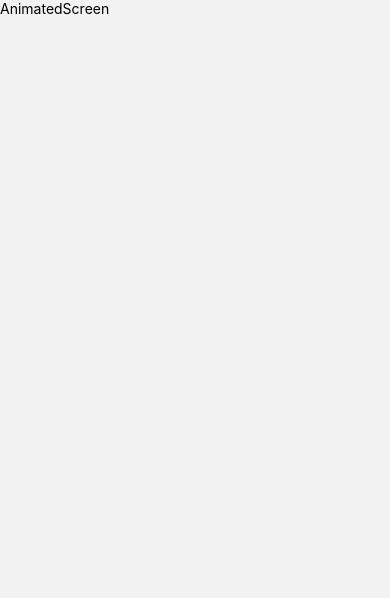
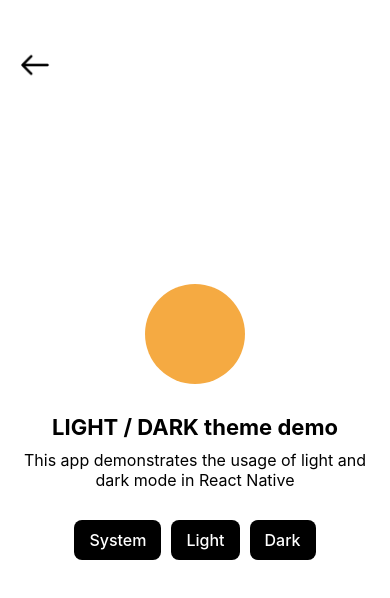
Before and after one commit to PrayagJoshi10/LightDarkRN, a React Native app: screen /Animated in a window 390 px wide. Shown: the top 598 px of the page. Built offline with nearby package versions, Linux system fonts and the light colour scheme.

Commit message:
Added dark mode transition with animations.

```diff
--- /dev/null
+++ b/src/components/AnimatedButton.tsx
@@ -0,0 +1,49 @@
+import {Pressable, StyleSheet} from 'react-native';
+import React from 'react';
+import Animated, {useAnimatedStyle, withTiming} from 'react-native-reanimated';
+import {useAppProvider} from '../providers/AppProvider';
+
+interface Props {
+  title: string;
+  onPress: () => void;
+}
+
+const AnimatedButton = ({title, onPress}: Props) => {
+  const {theme} = useAppProvider();
+  const backgroundColorAnimation = useAnimatedStyle(() => {
+    return {
+      backgroundColor:
+        theme === 'light' ? withTiming('#000000') : withTiming('#ffffff'),
+    };
+  });
+  const textColorAnimation = useAnimatedStyle(() => {
+    return {
+      color: theme === 'light' ? withTiming('#ffffff') : withTiming('#000000'),
+    };
+  });
+  return (
+    <Pressable onPress={onPress}>
+      <Animated.View style={[styles.container, backgroundColorAnimation]}>
+        <Animated.Text style={[styles.text, textColorAnimation]}>
+          {title}
+        </Animated.Text>
+      </Animated.View>
+    </Pressable>
+  );
+};
+
+export default AnimatedButton;
+
+const styles = StyleSheet.create({
+  container: {
+    paddingHorizontal: 15,
+    paddingVertical: 10,
+    backgroundColor: '#000000',
+    borderRadius: 8,
+  },
+  text: {
+    color: '#ffffff',
+    fontSize: 16,
+    fontWeight: '500',
+  },
+});
--- a/src/screens/AnimatedScreen.tsx
+++ b/src/screens/AnimatedScreen.tsx
@@ -1,16 +1,125 @@
-import {StyleSheet, Text, View} from 'react-native';
+import {Pressable, StyleSheet, View, useColorScheme} from 'react-native';
 import React from 'react';
+import {NavigationProp} from '@react-navigation/native';
+import {useAppProvider} from '../providers/AppProvider';
+import Animated, {useAnimatedStyle, withTiming} from 'react-native-reanimated';
+import AnimatedButton from '../components/AnimatedButton';
 
-interface Props {}
+interface Props {
+  navigation: NavigationProp<any>;
+}
 
-const AnimatedScreen = (props: Props) => {
+const AnimatedScreen = ({navigation}: Props) => {
+  const {theme, setTheme} = useAppProvider();
+  const system = useColorScheme();
+
+  const backgroundColorAnimation = useAnimatedStyle(() => {
+    return {
+      backgroundColor:
+        theme === 'light' ? withTiming('#ffffff') : withTiming('#000000'),
+    };
+  });
+  const textColorAnimation = useAnimatedStyle(() => {
+    return {
+      color: theme === 'light' ? withTiming('#000000') : withTiming('#ffffff'),
+    };
+  });
+  const circleColorAnimation = useAnimatedStyle(() => {
+    return {
+      backgroundColor:
+        theme === 'light' ? withTiming('#f5aa42') : withTiming('#ffffff'),
+    };
+  });
+  const backArrowColorAnimation = useAnimatedStyle(() => {
+    return {
+      tintColor:
+        theme === 'light' ? withTiming('#000000') : withTiming('#ffffff'),
+    };
+  });
   return (
-    <View>
-      <Text>AnimatedScreen</Text>
-    </View>
+    <Animated.View style={[styles.container, backgroundColorAnimation]}>
+      <Pressable
+        style={styles.backContainer}
+        onPress={() => navigation.goBack()}>
+        <Animated.Image
+          source={require('../assets/back.png')}
+          style={[styles.back, backArrowColorAnimation]}
+          resizeMode="contain"
+        />
+      </Pressable>
+      <Animated.View style={[styles.circle, circleColorAnimation]} />
+      <Animated.Text style={[styles.title, textColorAnimation]}>
+        LIGHT / DARK theme demo
+      </Animated.Text>
+      <Animated.Text style={[styles.description, textColorAnimation]}>
+        This app demonstrates the usage of light and dark mode in React Native
+      </Animated.Text>
+
+      <View style={styles.buttonsContainer}>
+        <AnimatedButton
+          title="System"
+          onPress={() => {
+            setTheme(system);
+          }}
+        />
+        <AnimatedButton
+          title="Light"
+          onPress={() => {
+            setTheme('light');
+          }}
+        />
+        <AnimatedButton
+          title="Dark"
+          onPress={() => {
+            setTheme('dark');
+          }}
+        />
+      </View>
+    </Animated.View>
   );
 };
 
 export default AnimatedScreen;
 
-const styles = StyleSheet.create({});
+const styles = StyleSheet.create({
+  container: {
+    flex: 1,
+    justifyContent: 'center',
+    alignItems: 'center',
+  },
+  backContainer: {
+    position: 'absolute',
+    top: 50,
+    left: 20,
+  },
+  back: {
+    height: 30,
+    width: 30,
+    tintColor: '#000000',
+  },
+  circle: {
+    backgroundColor: 'yellow',
+    height: 100,
+    width: 100,
+    borderRadius: 50,
+    marginBottom: 30,
+  },
+  buttonsContainer: {
+    flexDirection: 'row',
+    gap: 10,
+  },
+  title: {
+    color: '#000000',
+    fontSize: 22,
+    fontWeight: 'bold',
+    marginBottom: 10,
+  },
+  description: {
+    color: '#000000',
+    fontSize: 16,
+    fontWeight: '400',
+    marginBottom: 30,
+    textAlign: 'center',
+    marginHorizontal: 20,
+  },
+});
--- a/src/screens/HomeScreen.tsx
+++ b/src/screens/HomeScreen.tsx
@@ -83,7 +83,7 @@
     tintColor: '#000000',
   },
   circle: {
-    backgroundColor: 'yellow',
+    backgroundColor: '#f5aa42',
     height: 100,
     width: 100,
     borderRadius: 50,
```
